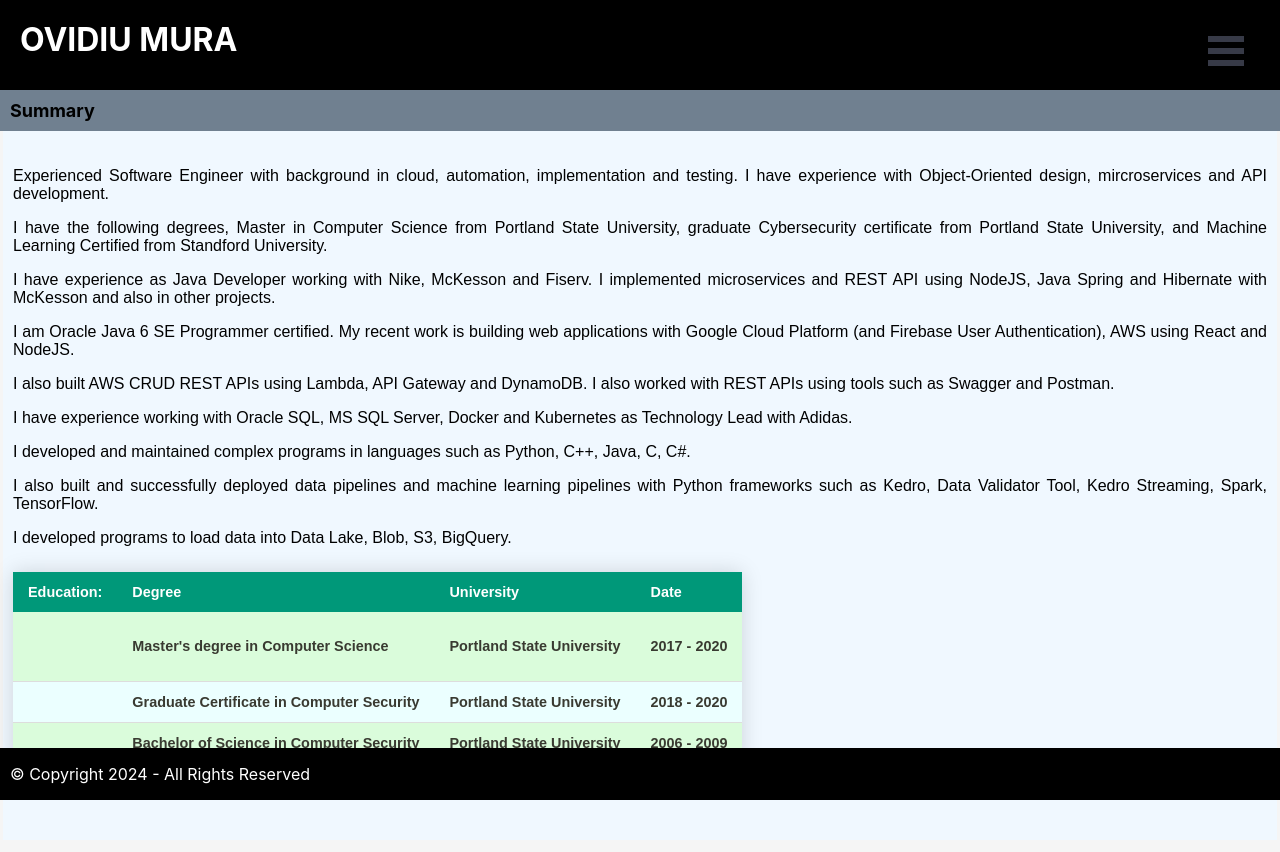
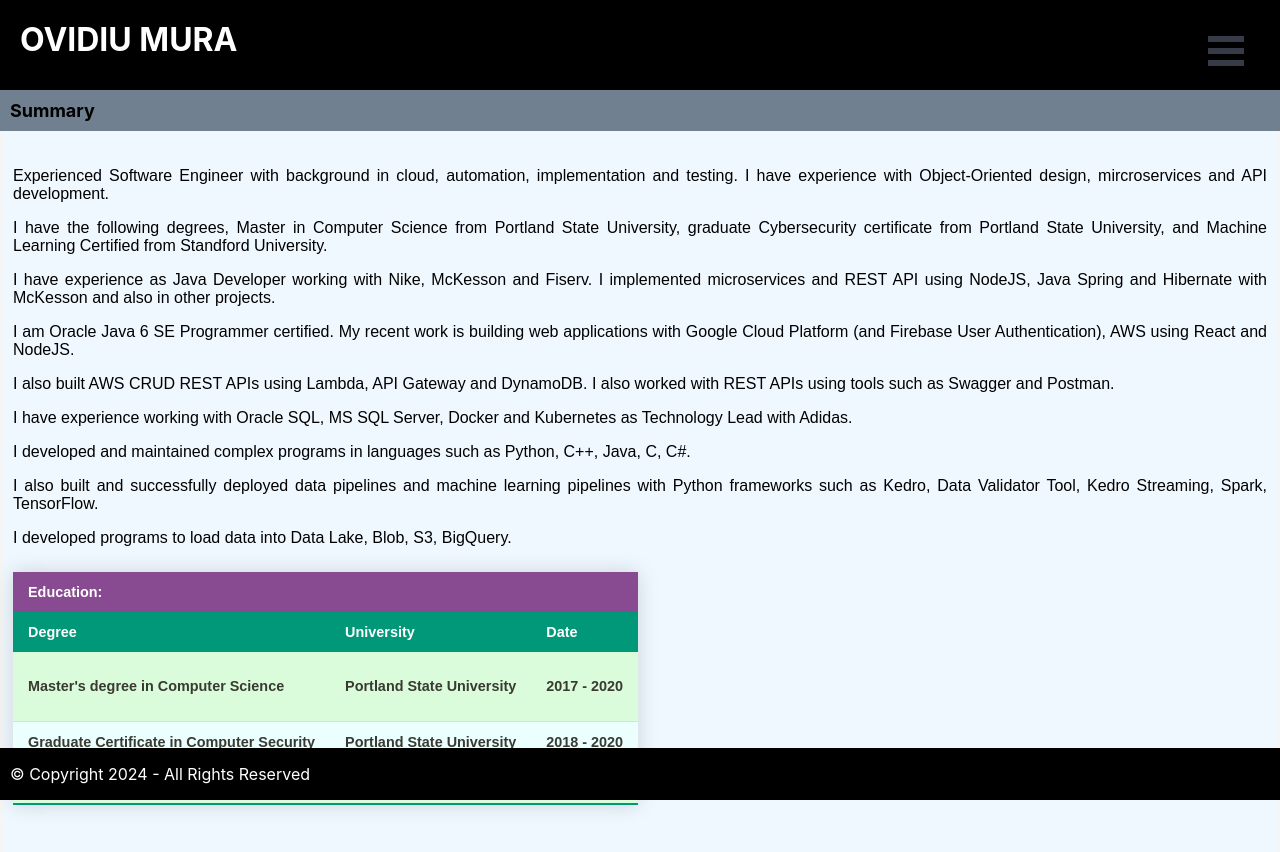
Before and after one commit to ovimura/projects-portfolio, a React (Create React App) app: page / in a window 1280 px wide. Shown: the top 852 px of the page. Built offline with nearby package versions, Linux system fonts and the light colour scheme.

Commit message:
adding Eduction row

```diff
--- a/src/pages/HomePage.js
+++ b/src/pages/HomePage.js
@@ -22,11 +22,11 @@ export default function HomePage() {
 
                 <table className="styled-table">
                     <thead>
-                        <tr><th>Education:</th><th>Degree</th><th>University</th><th>Date</th></tr>
+                        <tr className="ed"><th>Education:</th><th></th><th></th></tr>
+                        <tr><th>Degree</th><th>University</th><th>Date</th></tr>
                     </thead>
                     <tbody>
                         <tr className="active-row">
-                            <td></td>
                             <td>
                                 <p>Master's degree in Computer Science</p>
                             </td>
@@ -37,8 +37,6 @@ export default function HomePage() {
                         </tr>
                         <tr className="inactive-row">
                             <td>
-                            </td>
-                            <td>
                                 Graduate Certificate in Computer Security
                             </td>
                             <td>
@@ -47,8 +45,6 @@ export default function HomePage() {
                             <td>2018 - 2020</td>
                         </tr>
                         <tr className="active-row">
-                            <td>
-                            </td>
                             <td>
                                 Bachelor of Science in Computer Security
                             </td>
--- a/src/pages/css/HomePage.css
+++ b/src/pages/css/HomePage.css
@@ -131,6 +131,9 @@
   text-align: left;
 }
 
+.ed th {
+  background-color: #884b91;
+}
 
 .styled-table th,
 .styled-table td {
```
